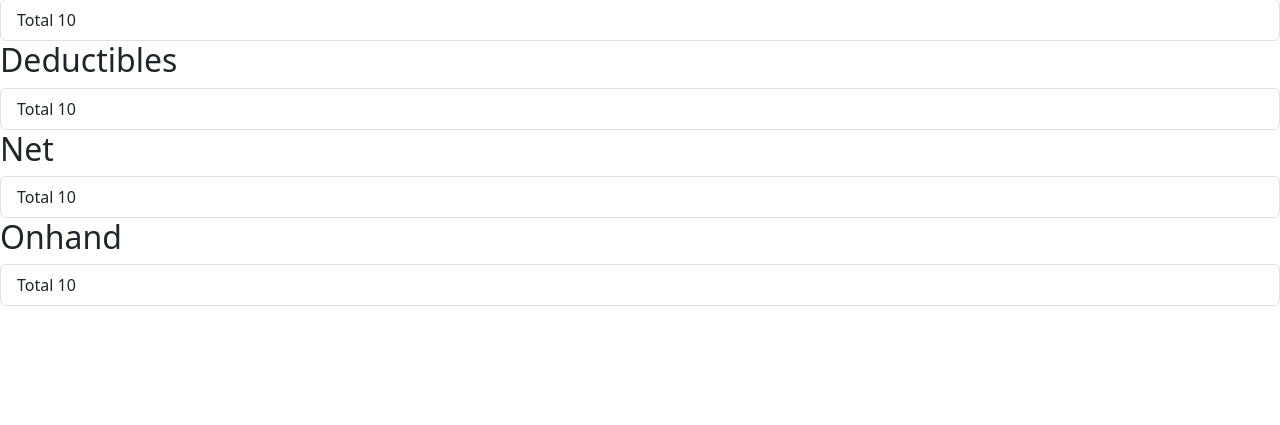
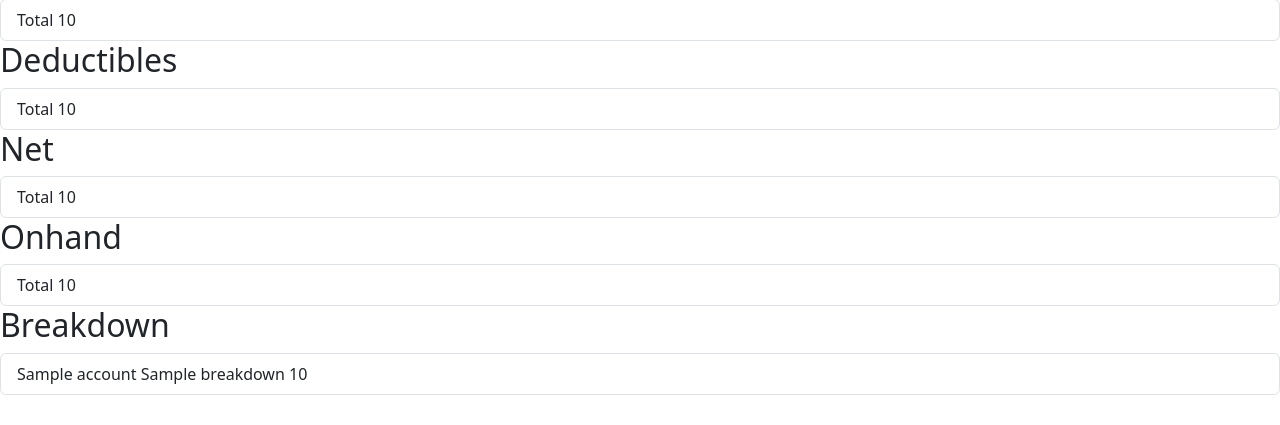
Before and after one commit to Pacaloy/moneio, a Django app: template moneio/templates/moneio/index.html in a window 1280 px wide. Shown: the part 375-800 px from the top of the page. Run offline with Django 4.2, Linux system fonts and the light colour scheme; the template is opened without the code that fills it: most values are stand-ins (such as "Sample title", 1, 10 or a date in 2020).

Commit message:
add breakdown of money coming in and out

```diff
--- a/moneio/templates/moneio/index.html
+++ b/moneio/templates/moneio/index.html
@@ -86,4 +86,23 @@
       </li>
     </ul>
   </div>
+
+  <!-- Breakdown -->
+  <div>
+    <h2>Breakdown</h2>
+    <ul class="list-group">
+      {% for breakdown in data.breakdowns %}
+        <li class="list-group-item">
+          <span>{{ breakdown.account }}</span>
+          <span>{{ breakdown.name }}</span>
+          <span>{{ breakdown.price }}</span>
+          <span></span>
+        </li>
+      {% empty %}
+        <li class="list-group-item">
+          <span>empty</span>
+        </li>
+      {% endfor %}
+    </ul>
+  </div>
 {% endblock %}
```
Also changed, not shown: db.sqlite3.
